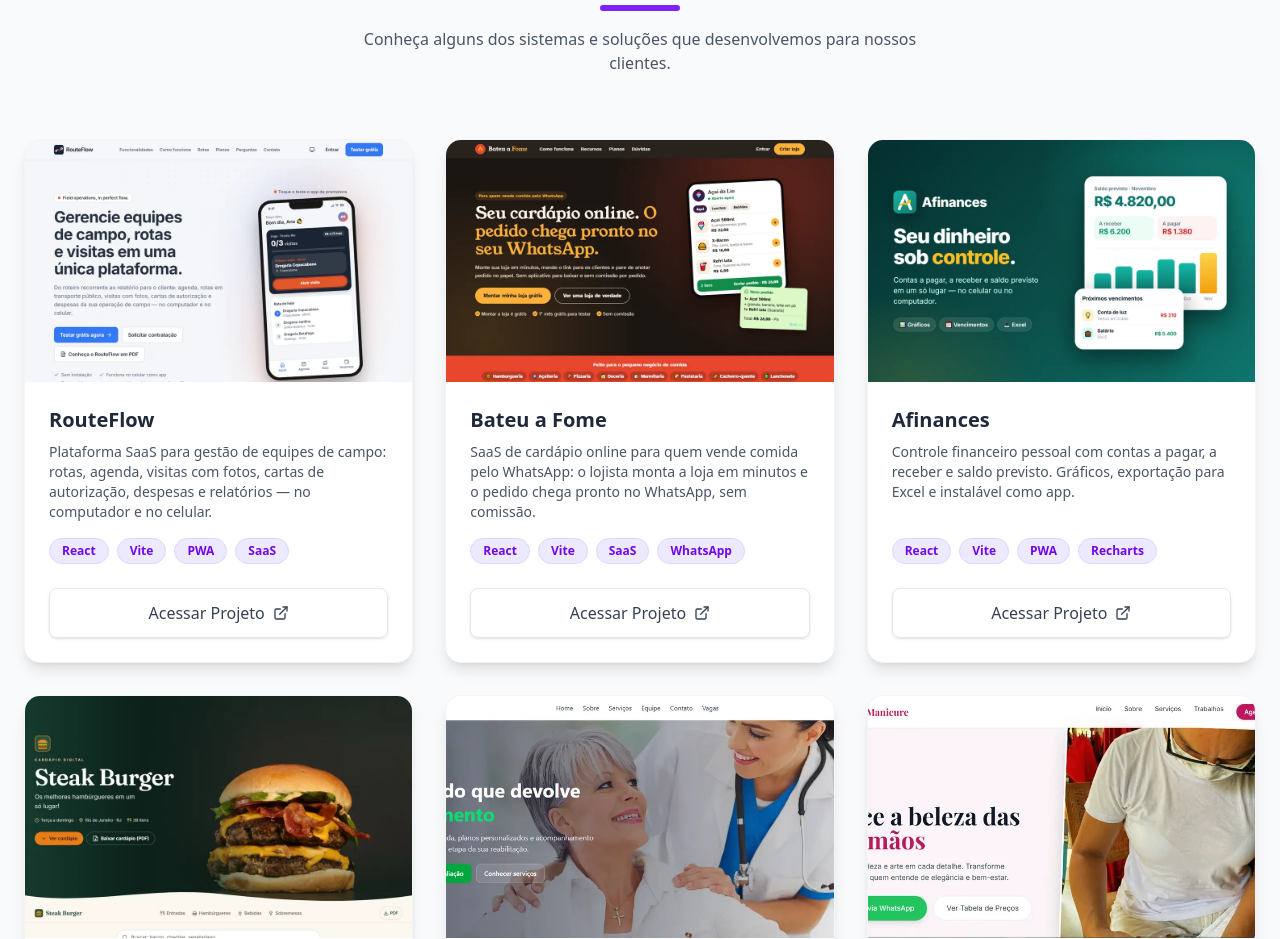
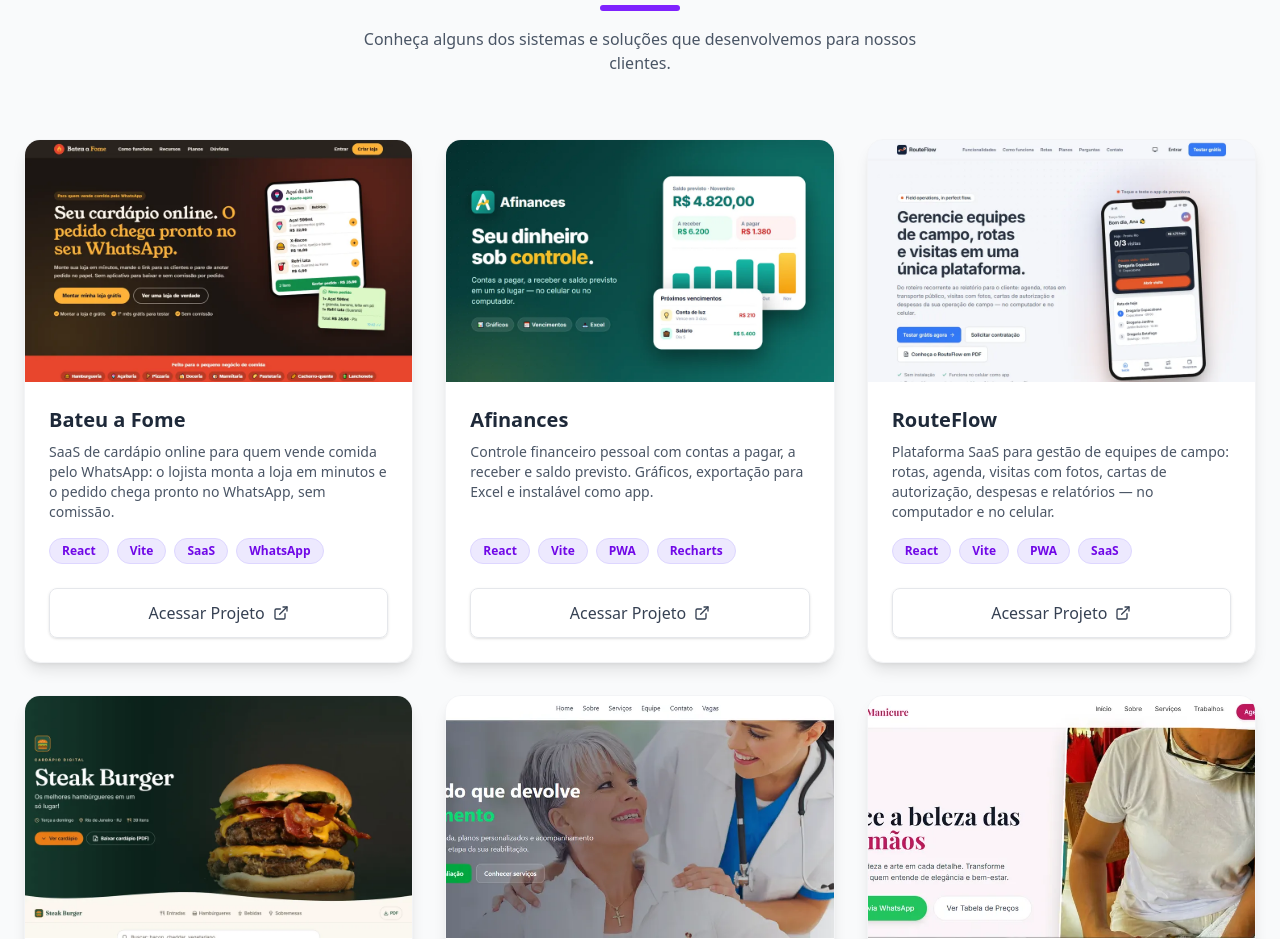
Before and after one commit to ArturMineiro/forge_dev_apps, a React (Vite) app: page / in a window 1280 px wide. Shown: the part 1780-2719 px from the top of the page. Built offline with nearby package versions, Linux system fonts and the light colour scheme.

Commit message:
chore: Reordena portfólio (Bateu a Fome, Afinances, RouteFlow primeiro)

```diff
--- a/src/components/Portfolio.tsx
+++ b/src/components/Portfolio.tsx
@@ -2,13 +2,6 @@ import { ExternalLink } from "lucide-react";
 import Carousel from "./Carousel";
 
 const projects = [
-  {
-    title: "RouteFlow",
-    description: "Plataforma SaaS para gestão de equipes de campo: rotas, agenda, visitas com fotos, cartas de autorização, despesas e relatórios — no computador e no celular.",
-    tags: ["React", "Vite", "PWA", "SaaS"],
-    image: "/routeflow.webp",
-    link: "https://routeflow.forgedevapps.com/",
-  },
   {
     title: "Bateu a Fome",
     description: "SaaS de cardápio online para quem vende comida pelo WhatsApp: o lojista monta a loja em minutos e o pedido chega pronto no WhatsApp, sem comissão.",
@@ -22,6 +15,13 @@ const projects = [
     tags: ["React", "Vite", "PWA", "Recharts"],
     image: "/afinances-cover.webp",
     link: "https://afinances.forgedevapps.com/",
+  },
+  {
+    title: "RouteFlow",
+    description: "Plataforma SaaS para gestão de equipes de campo: rotas, agenda, visitas com fotos, cartas de autorização, despesas e relatórios — no computador e no celular.",
+    tags: ["React", "Vite", "PWA", "SaaS"],
+    image: "/routeflow.webp",
+    link: "https://routeflow.forgedevapps.com/",
   },
   {
     title: "Steak Burger",
```
